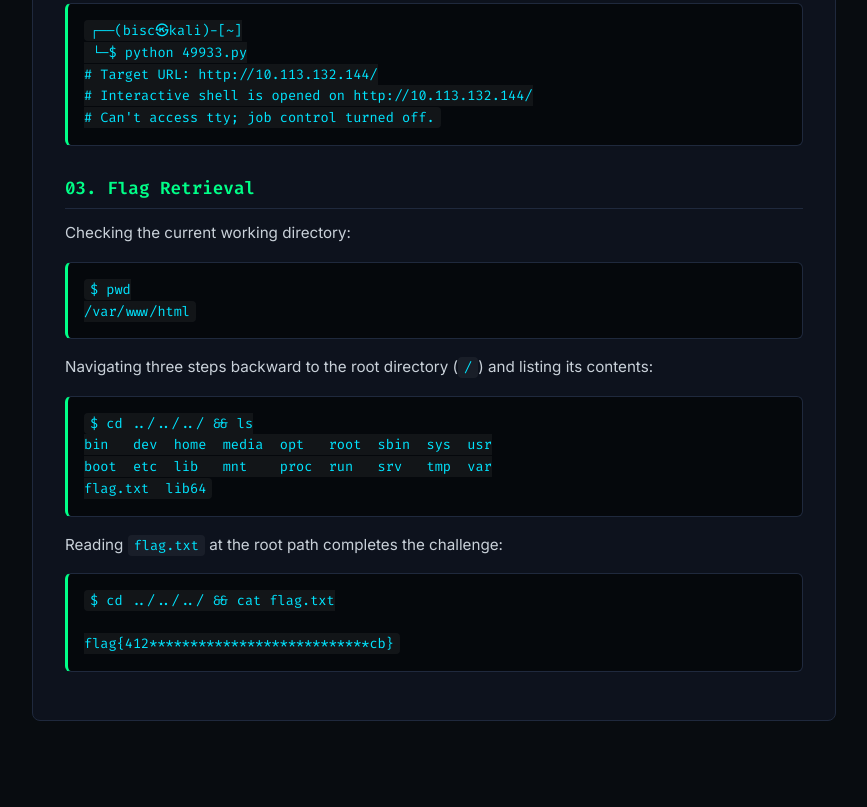
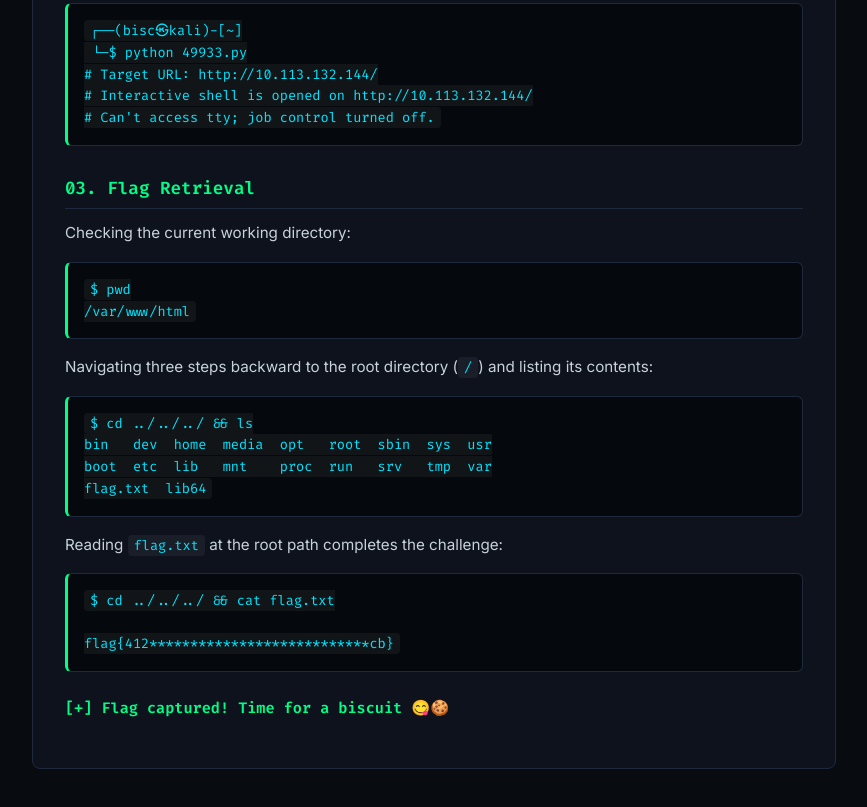
Before and after one commit to 0xBisc/0xBisc.github.io, a plain HTML site: page ctf/tryhackme/Agent-T/index.html in a window 1280 px wide. Shown: the part 1160-1967 px from the top of the page, without its empty margins (316-1183 px from the left). Before the commit the page ends 1929 px from the top, so only its background shows below. Drawn offline with Linux system fonts and the light colour scheme.

Commit message:
Update index.html

```diff
--- a/ctf/tryhackme/Agent-T/index.html
+++ b/ctf/tryhackme/Agent-T/index.html
@@ -335,6 +335,11 @@ flag.txt  lib64</code></pre>
 
 flag{412***************************cb}
 </code></pre>
+
+<p style="color: var(--accent-green); font-family: 'Fira Code', monospace; margin-top: 1.5rem; font-weight: 600;">
+[+] Flag captured! Time for a biscuit 😋🍪
+</p>
+
         </article>
     </main>
 
```
